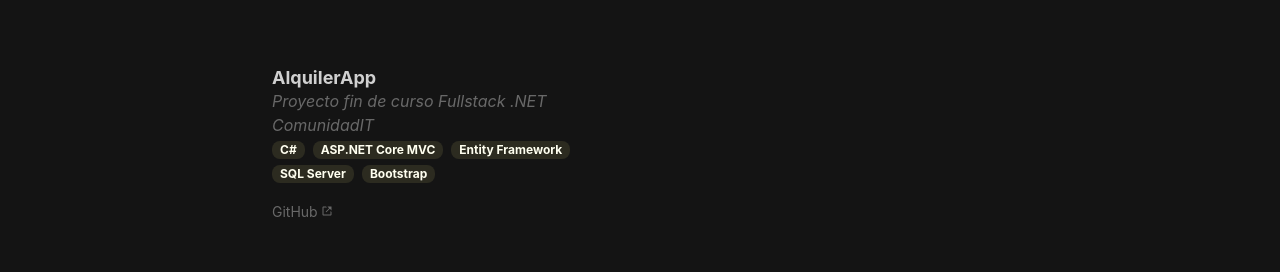
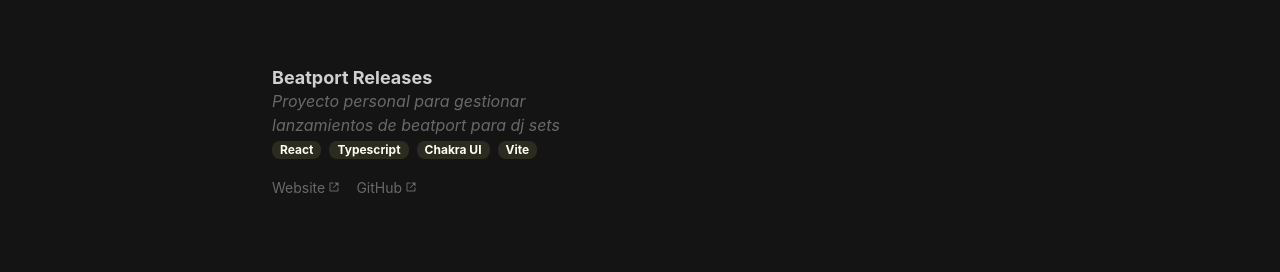
Before and after one commit to MatiasMonasterio/matiasmonas.dev, a Next.js app: page / in a window 1280 px wide. Shown: the part 1252-1524 px from the top of the page. Built offline with nearby package versions, Linux system fonts and the light colour scheme.

Commit message:
refactor: replace AlquilerApp proyecto to beatport-releases

```diff
--- a/pages/index.js
+++ b/pages/index.js
@@ -43,16 +43,12 @@
     website: "https://lunagolfstore.herokuapp.com/",
   },
   {
-    title: "AlquilerApp",
-    description: "Proyecto fin de curso Fullstack .NET ComunidadIT",
-    technologies: [
-      "C#",
-      "ASP.NET Core MVC",
-      "Entity Framework",
-      "SQL Server",
-      "Bootstrap",
-    ],
-    github: "https://github.com/MatiasMonasterio/Lunagolfstore-webmaster2020",
+    title: "Beatport Releases",
+    description:
+      "Proyecto personal para gestionar lanzamientos de beatport para dj sets",
+    technologies: ["React", "Typescript", "Chakra UI", "Vite"],
+    github: "https://github.com/MatiasMonasterio/beatport-releases",
+    website: "https://beatport-releases.vercel.app/",
   },
 ];
 
```
